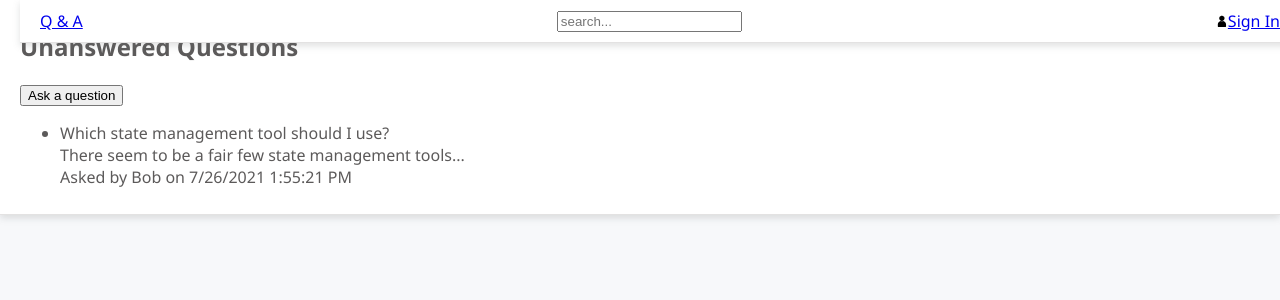
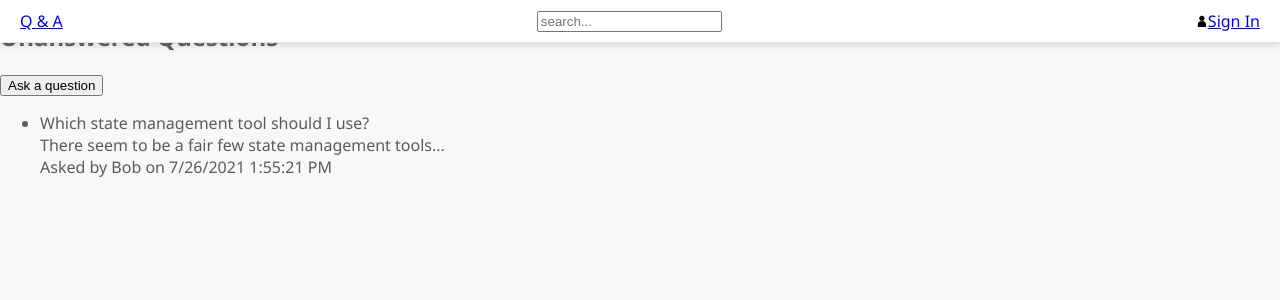
Before and after one commit to AV-Felipe/Learning-React, a React (Create React App) app: page / in a window 1280 px wide. Shown: the top 300 px of the page. Built offline with nearby package versions, Linux system fonts and the light colour scheme.

Commit message:
styling with css modules - auto scope

```diff
--- a/src/App.tsx
+++ b/src/App.tsx
@@ -1,11 +1,11 @@
 import React from 'react';
-import './App.css';
+import styles from './App.module.css';
 import { Header } from './Header';
 import { HomePage } from './HomePage';
 
 function App() {
   return (
-    <div className="container">
+    <div className={styles.container}>
       <Header />
       <HomePage />
     </div>
--- a/src/Header.tsx
+++ b/src/Header.tsx
@@ -1,13 +1,13 @@
 import React from 'react';
 import { UserIcon } from './Icons';
-import './Header.css';
+import styles from './Header.module.css';
 
 export const Header = () => {
   const handleSearchInputChange = (e: React.ChangeEvent<HTMLInputElement>) => {
     console.log(e.currentTarget.value);
   };
   return (
-    <div className="container">
+    <div className={styles.container}>
       <a href="./">Q & A</a>
       <input
         type="text"
```
Also changed, not shown: src/App.module.css (renamed from src/App.css), src/Header.module.css (renamed from src/Header.css).
